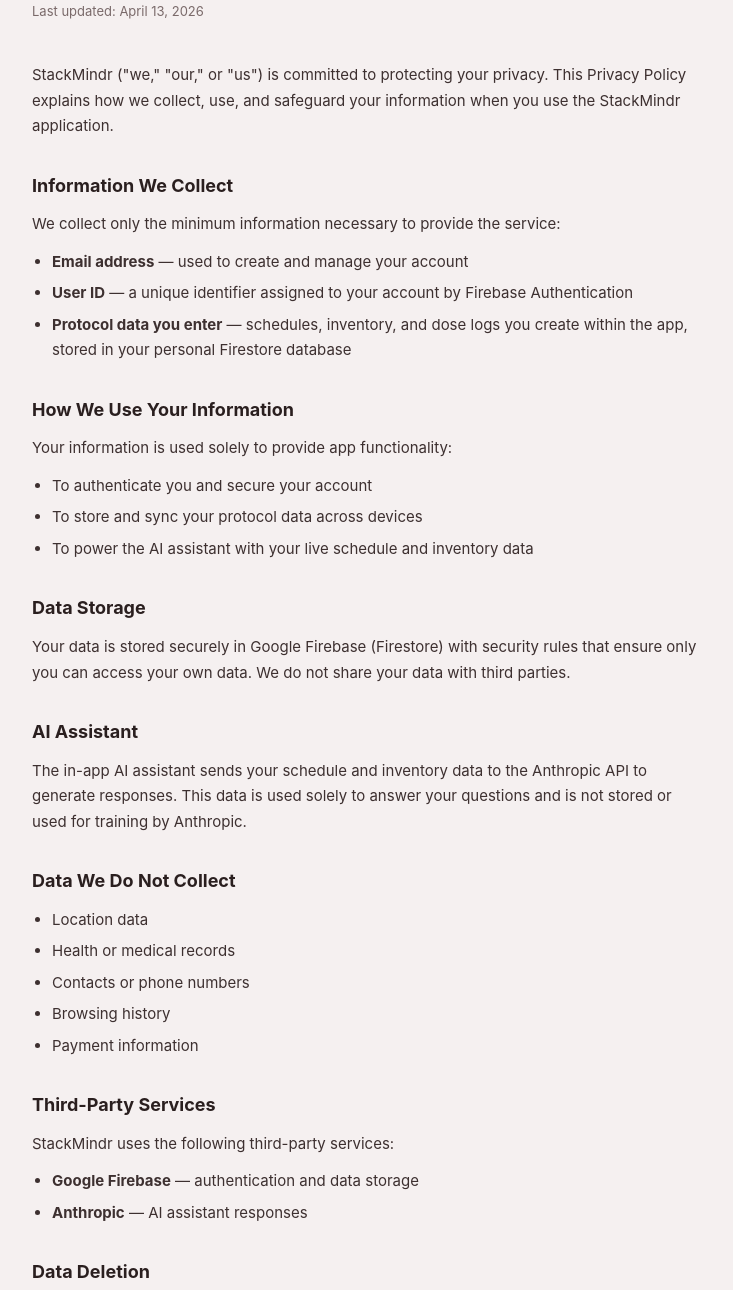
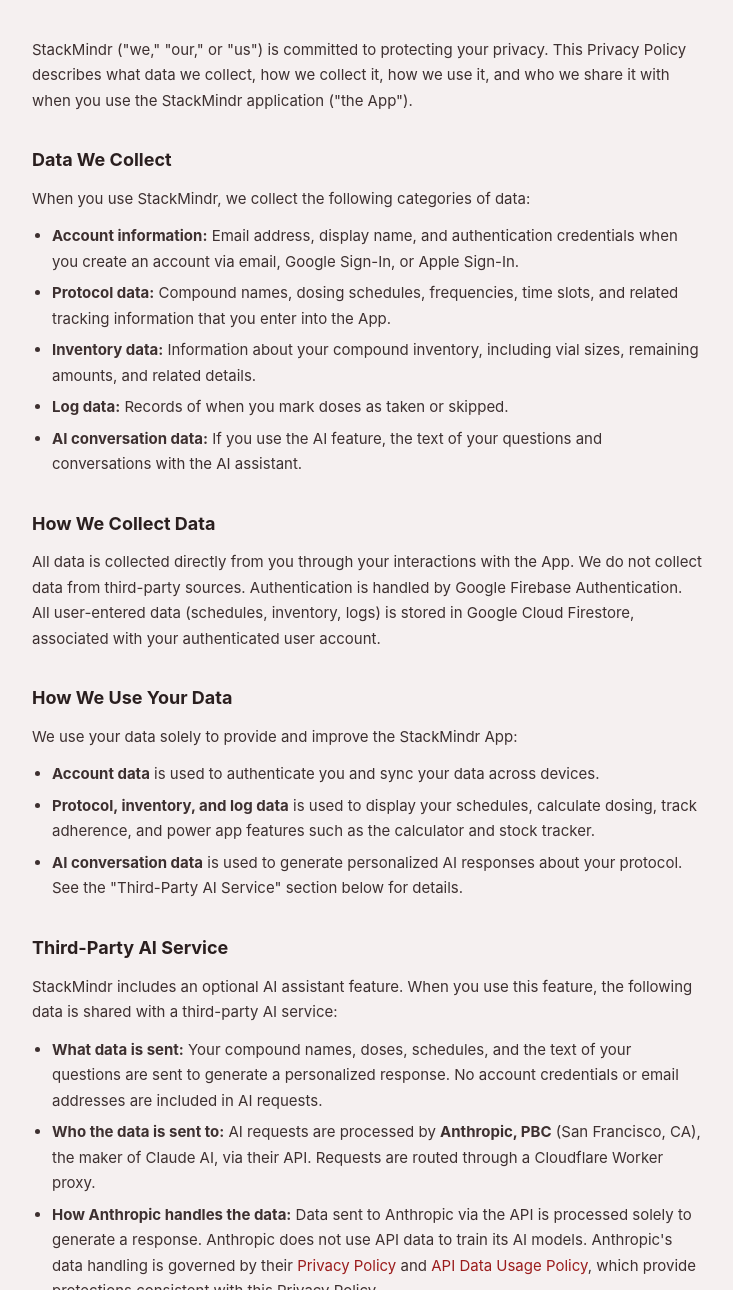
Before and after one commit to 7ng6t2snvn-lan/StackMindrApp, a plain HTML site: page privacy.html in a window 1280 px wide. Shown: the part 195-1485 px from the top of the page, without its empty margins (272-1005 px from the left). Drawn offline with Linux system fonts and the light colour scheme.

Commit message:
Add files via upload

```diff
--- a/privacy.html
+++ b/privacy.html
@@ -8,70 +8,93 @@
     * { margin: 0; padding: 0; box-sizing: border-box; }
     body { font-family: -apple-system, BlinkMacSystemFont, 'Segoe UI', sans-serif; background: #f5f0f0; color: #1a1a1a; line-height: 1.7; }
     .header { background: #2a1f1f; padding: 16px 24px; display: flex; align-items: center; }
-    .header img { height: 48px; }
+    .header a { color: #e8d5d5; font-size: 18px; font-weight: 600; text-decoration: none; }
     .container { max-width: 720px; margin: 0 auto; padding: 48px 24px 80px; }
     h1 { font-size: 30px; font-weight: 700; color: #9b1c1c; margin-bottom: 8px; }
     .updated { font-size: 13px; color: #7a6a6a; margin-bottom: 40px; }
     h2 { font-size: 18px; font-weight: 700; color: #2a1f1f; margin: 32px 0 10px; }
     p { font-size: 15px; color: #3d3030; margin-bottom: 12px; }
-    ul { margin: 8px 0 12px 20px; }
+    ul { margin: 8px 0 16px 20px; }
     li { font-size: 15px; color: #3d3030; margin-bottom: 6px; }
     a { color: #9b1c1c; text-decoration: none; }
     .footer { text-align: center; padding: 32px; font-size: 13px; color: #9b7070; background: #2a1f1f; }
+    .footer a { color: #c4a0a0; }
   </style>
 </head>
 <body>
 <div class="header">
-  <a href="/"><img src="./logo.png" alt="StackMindr" /></a>
+  <a href="/">StackMindr</a>
 </div>
 <div class="container">
   <h1>Privacy Policy</h1>
-  <p class="updated">Last updated: April 13, 2026</p>
-  <p>StackMindr ("we," "our," or "us") is committed to protecting your privacy. This Privacy Policy explains how we collect, use, and safeguard your information when you use the StackMindr application.</p>
-  <h2>Information We Collect</h2>
-  <p>We collect only the minimum information necessary to provide the service:</p>
+  <p class="updated">Last updated: April 15, 2026</p>
+
+  <p>StackMindr ("we," "our," or "us") is committed to protecting your privacy. This Privacy Policy describes what data we collect, how we collect it, how we use it, and who we share it with when you use the StackMindr application ("the App").</p>
+
+  <h2>Data We Collect</h2>
+  <p>When you use StackMindr, we collect the following categories of data:</p>
   <ul>
-    <li><strong>Email address</strong> — used to create and manage your account</li>
-    <li><strong>User ID</strong> — a unique identifier assigned to your account by Firebase Authentication</li>
-    <li><strong>Protocol data you enter</strong> — schedules, inventory, and dose logs you create within the app, stored in your personal Firestore database</li>
+    <li><strong>Account information:</strong> Email address, display name, and authentication credentials when you create an account via email, Google Sign-In, or Apple Sign-In.</li>
+    <li><strong>Protocol data:</strong> Compound names, dosing schedules, frequencies, time slots, and related tracking information that you enter into the App.</li>
+    <li><strong>Inventory data:</strong> Information about your compound inventory, including vial sizes, remaining amounts, and related details.</li>
+    <li><strong>Log data:</strong> Records of when you mark doses as taken or skipped.</li>
+    <li><strong>AI conversation data:</strong> If you use the AI feature, the text of your questions and conversations with the AI assistant.</li>
   </ul>
-  <h2>How We Use Your Information</h2>
-  <p>Your information is used solely to provide app functionality:</p>
+
+  <h2>How We Collect Data</h2>
+  <p>All data is collected directly from you through your interactions with the App. We do not collect data from third-party sources. Authentication is handled by Google Firebase Authentication. All user-entered data (schedules, inventory, logs) is stored in Google Cloud Firestore, associated with your authenticated user account.</p>
+
+  <h2>How We Use Your Data</h2>
+  <p>We use your data solely to provide and improve the StackMindr App:</p>
   <ul>
-    <li>To authenticate you and secure your account</li>
-    <li>To store and sync your protocol data across devices</li>
-    <li>To power the AI assistant with your live schedule and inventory data</li>
+    <li><strong>Account data</strong> is used to authenticate you and sync your data across devices.</li>
+    <li><strong>Protocol, inventory, and log data</strong> is used to display your schedules, calculate dosing, track adherence, and power app features such as the calculator and stock tracker.</li>
+    <li><strong>AI conversation data</strong> is used to generate personalized AI responses about your protocol. See the "Third-Party AI Service" section below for details.</li>
   </ul>
-  <h2>Data Storage</h2>
-  <p>Your data is stored securely in Google Firebase (Firestore) with security rules that ensure only you can access your own data. We do not share your data with third parties.</p>
-  <h2>AI Assistant</h2>
-  <p>The in-app AI assistant sends your schedule and inventory data to the Anthropic API to generate responses. This data is used solely to answer your questions and is not stored or used for training by Anthropic.</p>
-  <h2>Data We Do Not Collect</h2>
+
+  <h2>Third-Party AI Service</h2>
+  <p>StackMindr includes an optional AI assistant feature. When you use this feature, the following data is shared with a third-party AI service:</p>
   <ul>
-    <li>Location data</li>
-    <li>Health or medical records</li>
-    <li>Contacts or phone numbers</li>
-    <li>Browsing history</li>
-    <li>Payment information</li>
+    <li><strong>What data is sent:</strong> Your compound names, doses, schedules, and the text of your questions are sent to generate a personalized response. No account credentials or email addresses are included in AI requests.</li>
+    <li><strong>Who the data is sent to:</strong> AI requests are processed by <strong>Anthropic, PBC</strong> (San Francisco, CA), the maker of Claude AI, via their API. Requests are routed through a Cloudflare Worker proxy.</li>
+    <li><strong>How Anthropic handles the data:</strong> Data sent to Anthropic via the API is processed solely to generate a response. Anthropic does not use API data to train its AI models. Anthropic's data handling is governed by their <a href="https://www.anthropic.com/privacy" target="_blank">Privacy Policy</a> and <a href="https://www.anthropic.com/api-data-usage" target="_blank">API Data Usage Policy</a>, which provide protections consistent with this Privacy Policy.</li>
+    <li><strong>Your consent is required:</strong> The AI feature is entirely optional. Before any data is sent to Anthropic, you must explicitly consent to the data sharing through an in-app consent screen. You may revoke this consent at any time in the App's Settings under Privacy. If you decline or revoke consent, no data is sent to Anthropic and all other App features remain fully functional.</li>
   </ul>
+
   <h2>Third-Party Services</h2>
-  <p>StackMindr uses the following third-party services:</p>
+  <p>In addition to Anthropic (described above), StackMindr uses the following third-party services:</p>
   <ul>
-    <li><strong>Google Firebase</strong> — authentication and data storage</li>
-    <li><strong>Anthropic</strong> — AI assistant responses</li>
+    <li><strong>Google Firebase Authentication:</strong> Manages user accounts and sign-in. Governed by <a href="https://firebase.google.com/support/privacy" target="_blank">Google's Privacy Policy</a>.</li>
+    <li><strong>Google Cloud Firestore:</strong> Stores your protocol data securely in the cloud. Data is associated with your authenticated user ID and protected by security rules that prevent access by other users.</li>
+    <li><strong>Cloudflare:</strong> Provides DNS and proxies AI requests. Governed by <a href="https://www.cloudflare.com/privacypolicy/" target="_blank">Cloudflare's Privacy Policy</a>.</li>
   </ul>
-  <h2>Data Deletion</h2>
-  <p>You can delete all your data at any time from within the app via Settings → Clear All Data. To permanently delete your account, contact us at the email below.</p>
+
+  <h2>Data Storage and Security</h2>
+  <p>Your data is stored in Google Cloud Firestore with per-user security rules. Only you can access your data when authenticated. We use industry-standard security measures including HTTPS encryption for all data in transit and Firebase security rules to protect data at rest.</p>
+
+  <h2>Data Sharing</h2>
+  <p>We do not sell, rent, or share your personal data with third parties for marketing or advertising purposes. Data is only shared with the third-party services listed above (Firebase, Firestore, Cloudflare, and optionally Anthropic) as necessary to operate the App.</p>
+
+  <h2>Data Retention and Deletion</h2>
+  <p>Your data is retained as long as you maintain an active account. You may export all of your data at any time using the Export feature in Settings. You may delete all of your data using the "Clear All Data" option in Settings. To permanently delete your account and all associated data, contact us at the email below.</p>
+
   <h2>Children's Privacy</h2>
   <p>StackMindr is not intended for use by anyone under the age of 18. We do not knowingly collect information from minors.</p>
+
+  <h2>Medical Disclaimer</h2>
+  <p>StackMindr is a personal tracking and educational tool. The information provided in the App, including the Glossary and AI responses, is for educational purposes only and does not constitute medical advice. Dosing ranges and compound information are based on published research (cited with PubMed links where available) and community protocols. Always consult a qualified healthcare provider before starting, modifying, or stopping any health-related protocol.</p>
+
   <h2>Changes to This Policy</h2>
-  <p>We may update this Privacy Policy from time to time. We will notify you of any significant changes by updating the date at the top of this page.</p>
+  <p>We may update this Privacy Policy from time to time. We will notify you of any significant changes by updating the "Last updated" date at the top of this page. Continued use of the App after changes constitutes acceptance of the updated policy.</p>
+
   <h2>Contact Us</h2>
   <p>If you have any questions about this Privacy Policy, please contact us at:<br>
   <a href="mailto:stackmindr@proton.me">stackmindr@proton.me</a></p>
 </div>
+
 <div class="footer">
-  © 2026 Justin Wills · StackMindr · <a href="/privacy.html" style="color:#c4a0a0;">Privacy Policy</a>
+  &copy; 2026 Justin Wills &middot; StackMindr &middot; <a href="/privacy.html">Privacy Policy</a>
 </div>
+
 </body>
 </html>
```
